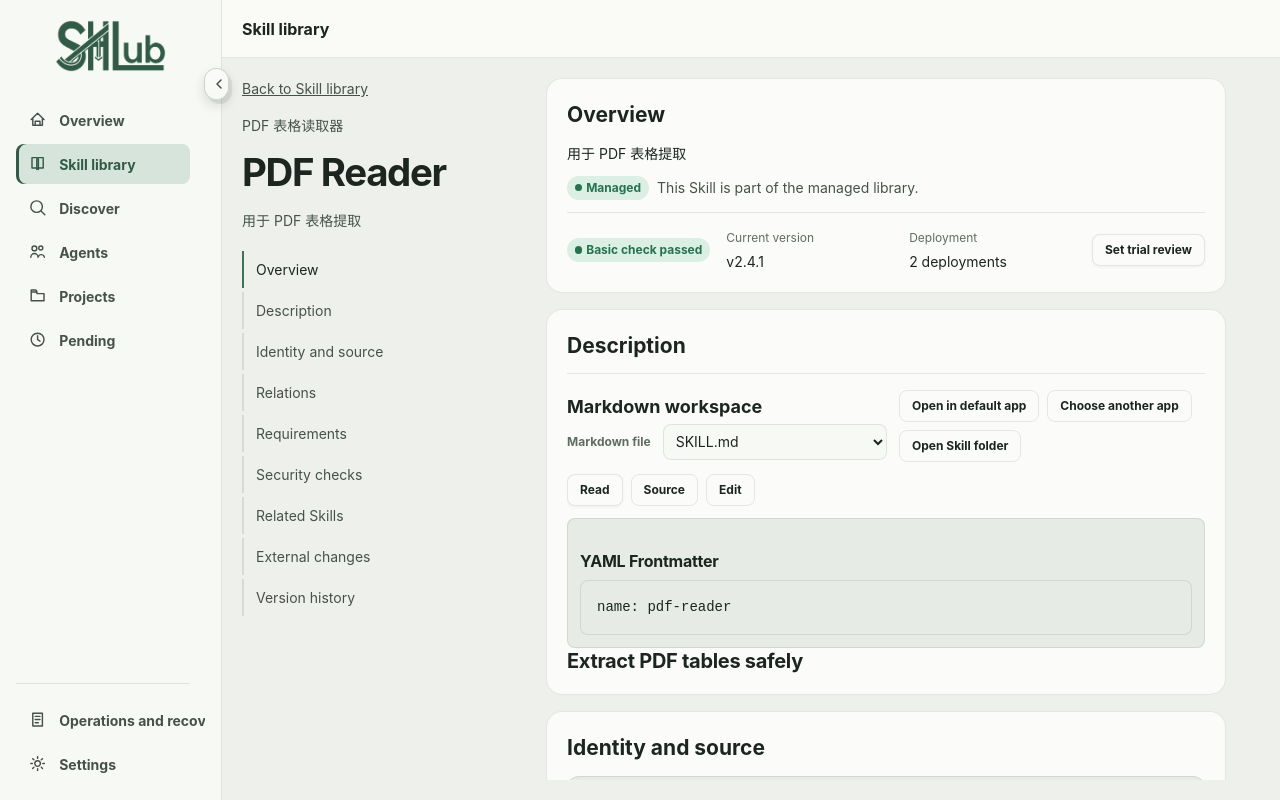
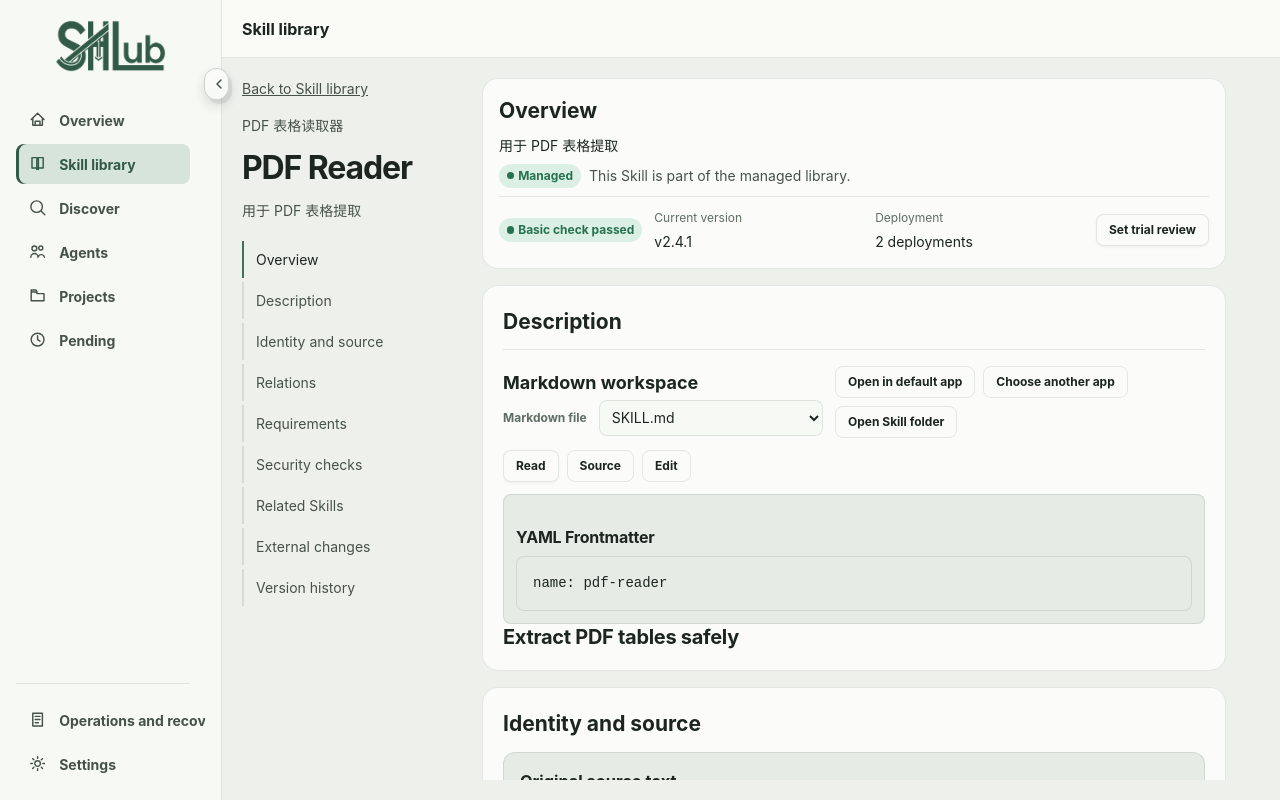
Before and after one commit to crocketc/skill-hub, a React (Vite) app in the folder apps/desktop/: page /__preview/skill-detail/1 in a window 1280 px wide. Built offline with nearby package versions, Linux system fonts and the light colour scheme.

Commit message:
fix: tighten detail overview layout

```diff
--- a/apps/desktop/src/features/skill-detail/SkillDetailPage.tsx
+++ b/apps/desktop/src/features/skill-detail/SkillDetailPage.tsx
@@ -102,7 +102,7 @@ export function SkillDetailPage({
         </aside>
         <main className="sh-skill-detail__content">
           {DETAIL_SECTIONS.map((section) => (
-            <section className="sh-skill-detail__section" id={section} key={section}>
+            <section className={`sh-skill-detail__section sh-skill-detail__section--${section}`} id={section} key={section}>
               <h2>{t(`skillDetail.navigation.sections.${section}`)}</h2>
               {section === "overview" ? (
                 <>
--- a/apps/desktop/src/styles/base.css
+++ b/apps/desktop/src/styles/base.css
@@ -998,6 +998,11 @@ a {
   justify-content: stretch;
 }
 
+.sh-skill-detail__rail .sh-skill-detail__title-row h1 {
+  overflow-wrap: anywhere;
+  font-size: clamp(1.5rem, 3vw, 2rem);
+}
+
 .sh-skill-detail__rail .sh-skill-detail__adjacent {
   justify-content: flex-start;
 }
@@ -1039,7 +1044,7 @@ a {
   display: grid;
   height: 100%;
   gap: var(--space-4);
-  grid-template-columns: minmax(15rem, 18rem) minmax(0, 1fr);
+  grid-template-columns: minmax(12rem, 14rem) minmax(0, 1fr);
   min-height: 0;
 }
 
@@ -1107,13 +1112,19 @@ a {
   scroll-margin-top: var(--space-5);
 }
 
+.sh-skill-detail__section--overview {
+  gap: var(--space-2);
+  min-height: 0;
+  padding: var(--space-4);
+}
+
 .sh-skill-detail__status-summary {
   align-items: center;
   border-top: 1px solid var(--color-border);
   display: grid;
-  gap: var(--space-4);
+  gap: var(--space-3);
   grid-template-columns: max-content minmax(0, 1fr) max-content;
-  padding-top: var(--space-4);
+  padding-top: var(--space-3);
 }
 
 .sh-skill-detail__status-summary dl,
@@ -1124,7 +1135,7 @@ a {
 }
 
 .sh-skill-detail__status-summary dl {
-  gap: var(--space-4);
+  gap: var(--space-3);
   grid-template-columns: repeat(2, minmax(8rem, 1fr));
 }
 
@@ -1382,7 +1393,7 @@ a {
 
 @media (max-width: 64rem) {
   .sh-skill-detail__layout {
-    grid-template-columns: minmax(12rem, 15rem) minmax(0, 1fr);
+    grid-template-columns: minmax(10rem, 12rem) minmax(0, 1fr);
   }
 }
 
```
Also changed, not shown: 1 other file (tests, documents, lock files or other folders).
